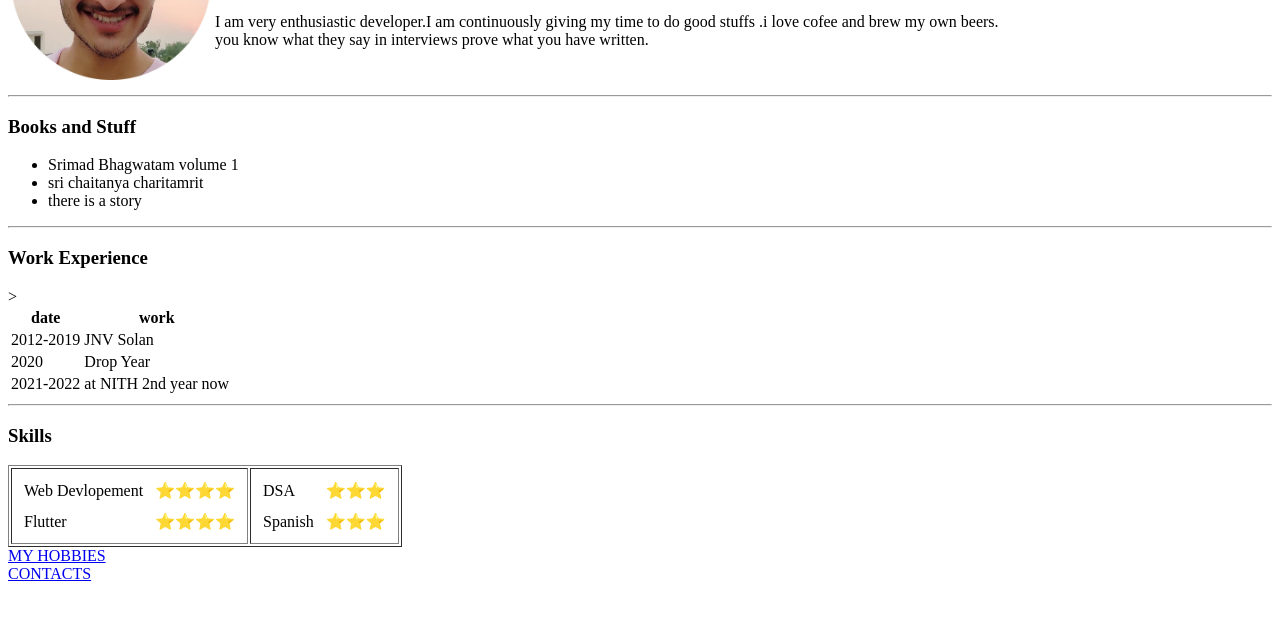
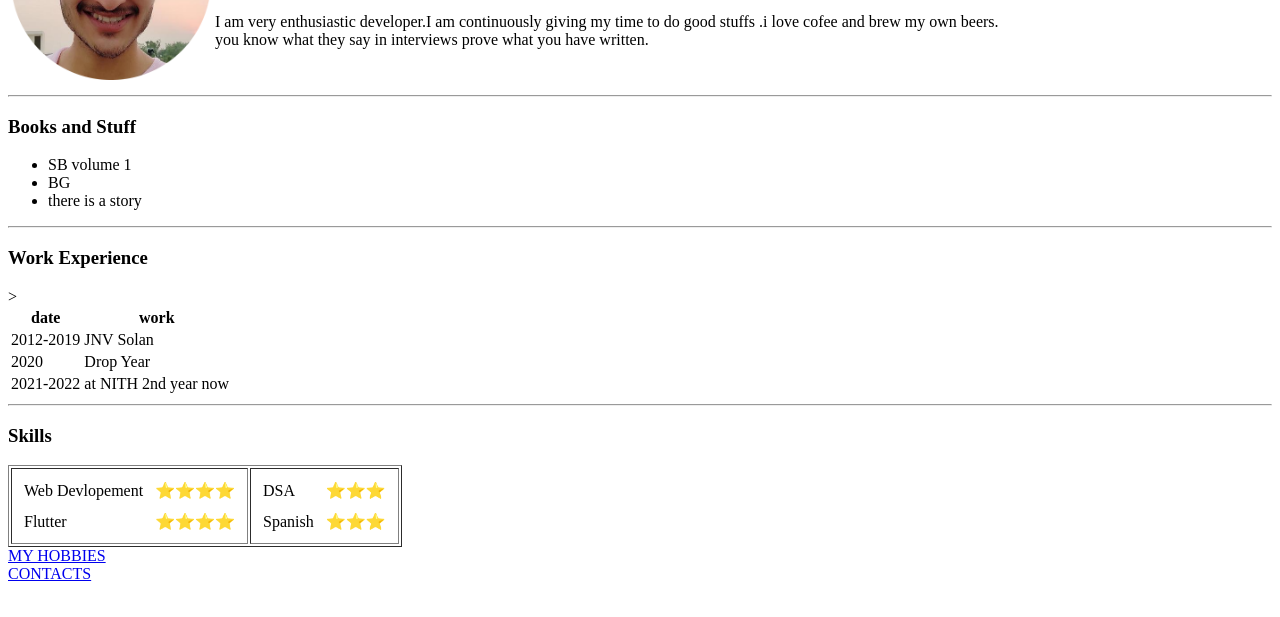
Before and after one commit to manishkr3/CV, a plain HTML site: page index.html in a window 1280 px wide. Shown: the part 131-748 px from the top of the page. Drawn offline with Linux system fonts and the light colour scheme.

Commit message:
Update index.html

```diff
--- a/index.html
+++ b/index.html
@@ -44,9 +44,10 @@
   <hr>
   <h3>Books and Stuff</h3>
   <ul>
-    <li>Srimad Bhagwatam volume 1</li>
-    <li>sri chaitanya charitamrit</li>
+    <li>SB volume 1</li>
+    <li>BG</li>
     <li>there is a story</li>
+
   </ul>
   <!-- it is very important to place headings in thead and other stuffs in their
     respective columns which allows to isolate them and use later it to and different functionality in them  -->
```
